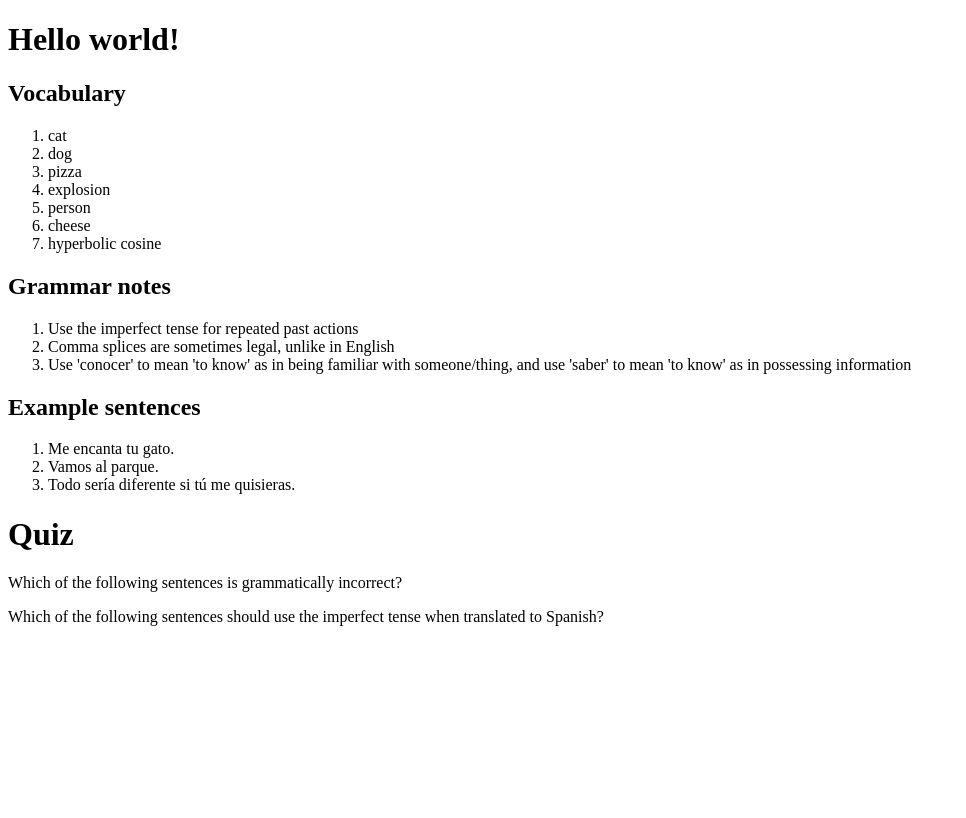
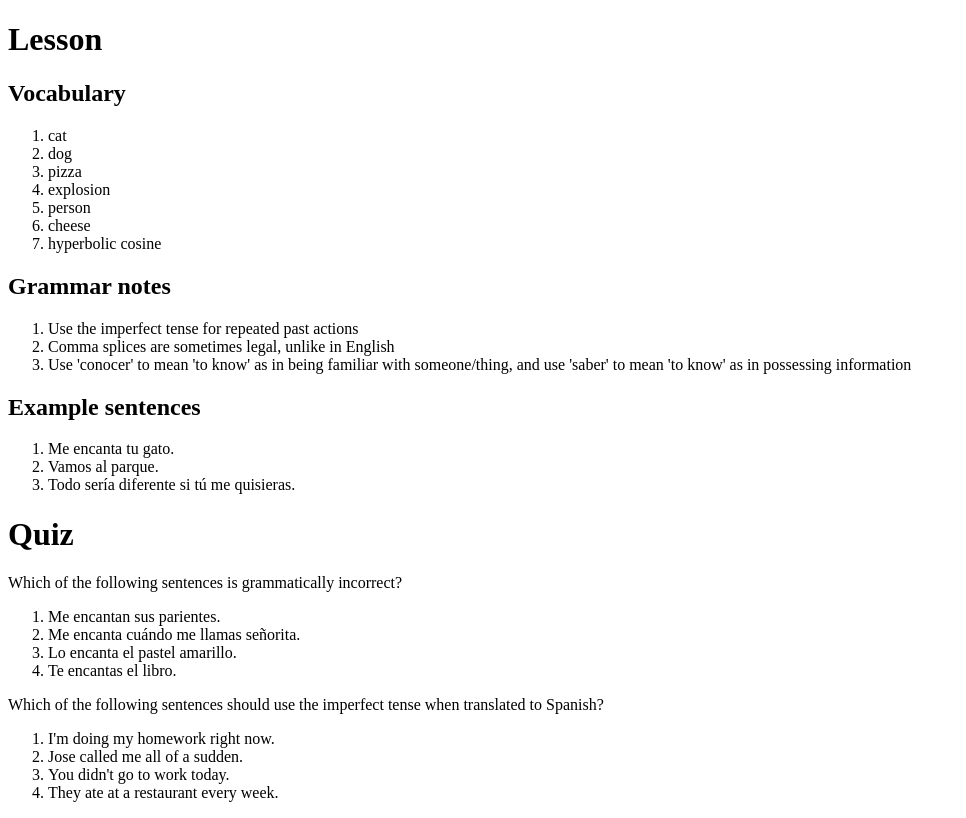
Before and after one commit to raptor1820/News2Lang, a React (Vite) app in the folder frontend/: page / in a window 1280 px wide. Shown: the whole page, without its empty margins (0-966 px from the left). Built offline with nearby package versions, Linux system fonts and the light colour scheme.

Commit message:
Fix compile error; implement basic CSS-less quiz answer checking system

```diff
--- a/frontend/package.json
+++ b/frontend/package.json
@@ -31,6 +31,9 @@
     "react-dom": "^19.1.1"
   },
   "devDependencies": {
-    "parcel": "^2.16.0"
+    "autoprefixer": "^9.8.8",
+    "parcel": "^2.16.0",
+    "postcss": "^7.0.39",
+    "tailwindcss": "file:np.:@tailwindcss/postcss7-compat"
   }
 }
--- a/frontend/src/App.js
+++ b/frontend/src/App.js
@@ -56,7 +56,7 @@ const questions = [
 // The main component for the app
 export default function App() {
     return ( <div>
-        <h1>Hello world!</h1>
+        <h1>Lesson</h1>
         <VocabList list={vocab} />
         <NoteList list={notes} />
         <ExSentenceList list={exSentences} />
--- a/frontend/src/QuizQuestion.js
+++ b/frontend/src/QuizQuestion.js
@@ -1,9 +1,38 @@
 import React from 'react';
 
+// enum to represent state of display message
+const CorrectStateEnum = Object.freeze({
+    NO_DISPLAY: 0,
+    INCORRECT: 1,
+    CORRECT: 2
+});
+
+// time to show "incorrect" upon incorrect answer in milliseconds
+const INCORRECT_DELAY = 2000;
+
+
+
 // component to display and process the answering of a quiz question
+export default function QuizQuestion({question}) {
+    const [correctState, setCorrectState] = React.useState(CorrectStateEnum.NO_DISPLAY);
 
-export default function QuizQuestion({question}) {
+    // onClick callback for incorrect answers
+    function showIncorrect() {
+        setCorrectState(CorrectStateEnum.INCORRECT);
+        setTimeout(() => {setCorrectState(CorrectStateEnum.NO_DISPLAY)}, INCORRECT_DELAY)
+    }
+
+    // onClick callback for correct answers
+    function showCorrect() {
+        setCorrectState(CorrectStateEnum.CORRECT);
+    }
+
     return ( <div>
         <p>{question.text}</p>
+        <ol>
+            {question.options.map((option, i) => <li key={i} onClick={option.correct ? showCorrect : showIncorrect}>{option.text}</li>)}
+        </ol>
+        <p>{correctState == CorrectStateEnum.INCORRECT && "Incorrect"}</p>
+        <p>{correctState == CorrectStateEnum.CORRECT && "Correct"}</p>
     </div> );
 }
```
Also changed, not shown: 3 other files (tests, documents, lock files or other folders).
